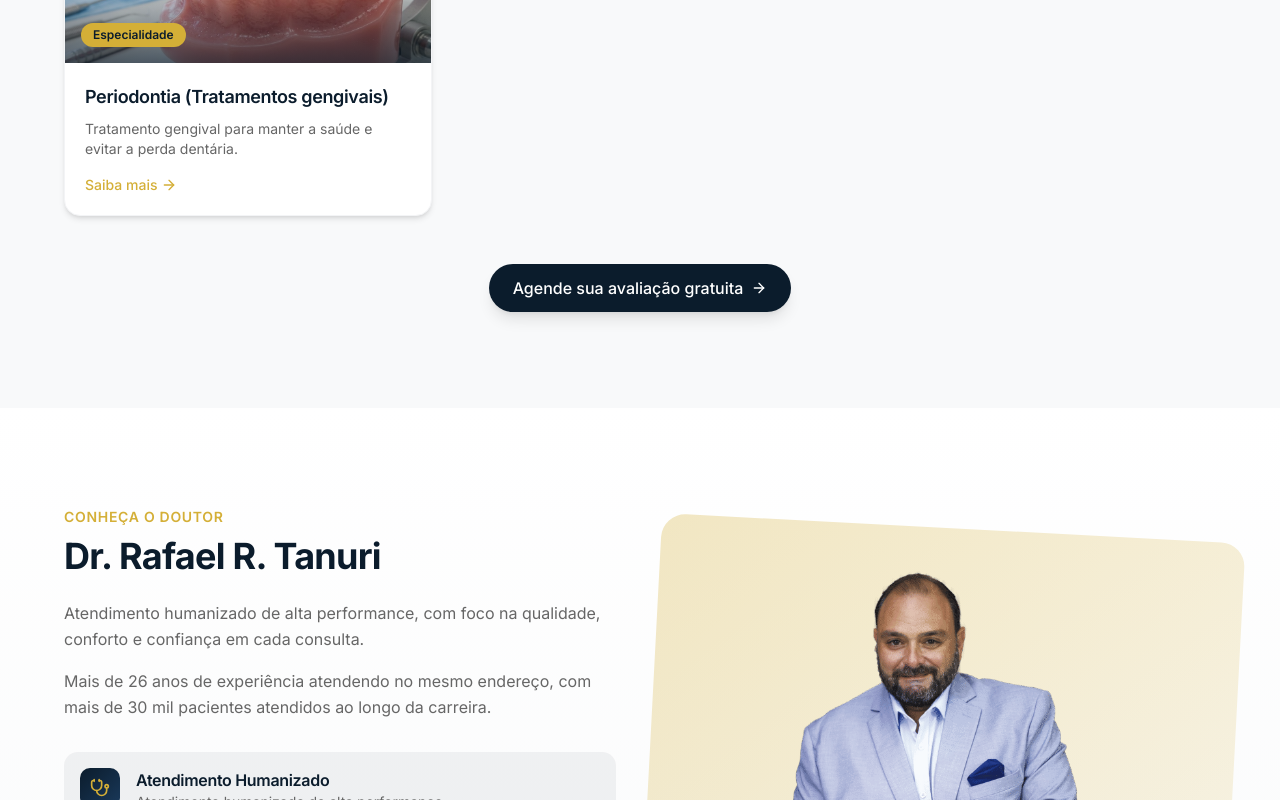
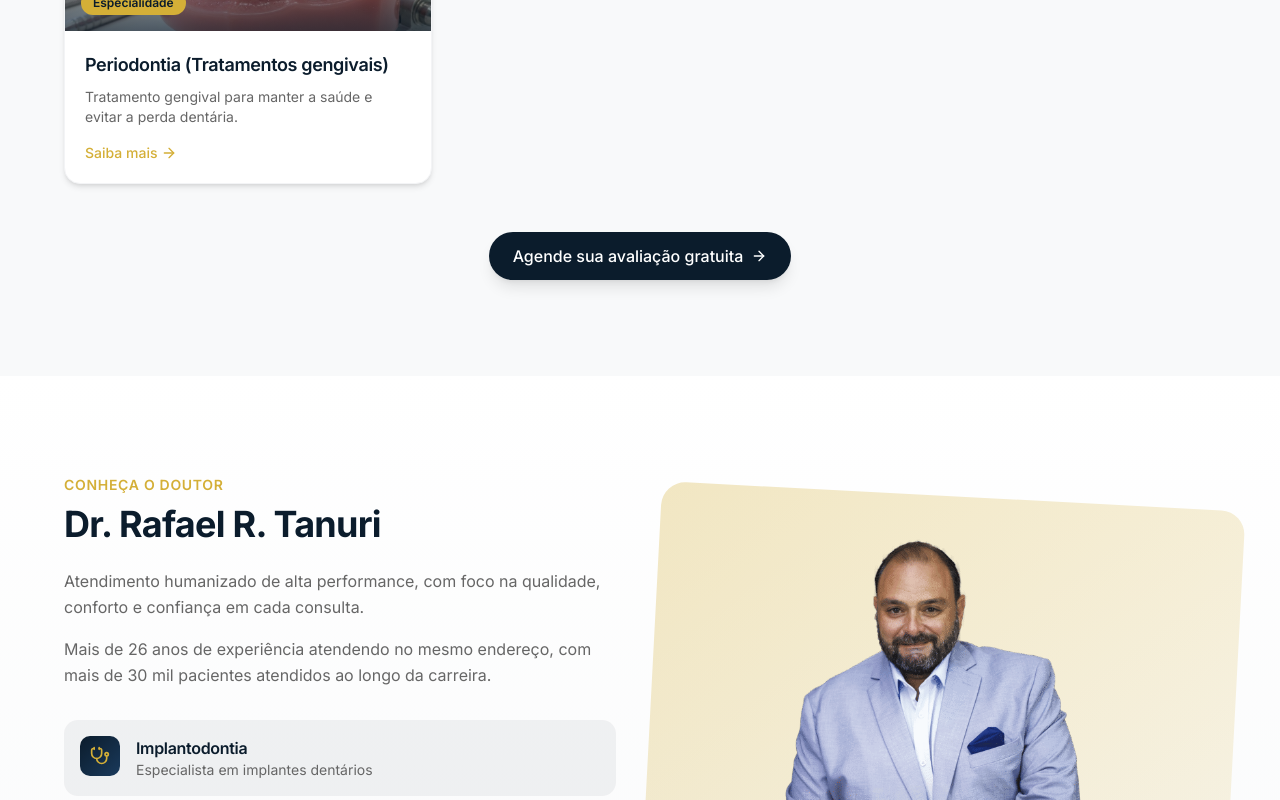
Before and after one commit to brunoMyguelDotCom/v0-odontologia-tanuri-website, a Next.js app: page / in a window 1280 px wide. Shown: the part 3205-4005 px from the top of the page. Built offline with nearby package versions, Linux system fonts and the light colour scheme.

Commit message:
v2.0 - FIX: informacoes de contato, experiencia e endereco, FEAT: paginas dos tratamentos: Ortopedia Facial, Cirurgia Oral Menor, Odontopediatria, Periodontia

```diff
--- a/components/sections/about.tsx
+++ b/components/sections/about.tsx
@@ -5,7 +5,7 @@ import { Award, Heart, Sparkles, Users } from "lucide-react"
 const stats = [
   { icon: Award, value: "+26", label: "Anos no Mesmo Endereço" },
   { icon: Users, value: "+30.000", label: "Pacientes Atendidos" },
-  { icon: Sparkles, value: "Alta Performance", label: "Atendimento Humanizado" },
+  { icon: Sparkles, value: "", label: "Atendimento Humanizado" },
   { icon: Heart, value: "100%", label: "Dedicação" },
 ]
 
--- a/components/sections/cta.tsx
+++ b/components/sections/cta.tsx
@@ -60,14 +60,7 @@ export function CTASection() {
                   Ver resultados no Instagram
                 </a>
               </Button>
-
             </div>
-
-            {/* PROVA SOCIAL */}
-            <p className="mt-4 sm:mt-6 text-xs sm:text-sm text-[#666666]/70">
-              Mais de 26 anos no mesmo endereço • +30 mil pacientes atendidos
-            </p>
-
           </div>
         </ScrollAnimation>
       </div>
--- a/components/sections/doctor.tsx
+++ b/components/sections/doctor.tsx
@@ -4,9 +4,9 @@ import { Button } from "@/components/ui/button"
 import { Award, GraduationCap, Stethoscope } from "lucide-react"
 
 const specialties = [
-  { icon: Stethoscope, title: "Atendimento Humanizado", description: "Atendimento humanizado de alta performance" },
-  { icon: GraduationCap, title: "Experiência", description: "Mais de 26 anos atendendo no mesmo endereço" },
-  { icon: Award, title: "Pacientes Atendidos", description: "Mais de 30 mil pacientes atendidos" },
+  { icon: Stethoscope, title: "Implantodontia", description: "Especialista em implantes dentários" },
+  { icon: GraduationCap, title: "Ortodontia ", description: "Correção do posicionamento dos dentes" },
+  { icon: Award, title: "Ortopedia Facial", description: "Tratamento de estruturas faciais" },
 ]
 
 export function DoctorSection() {
```
